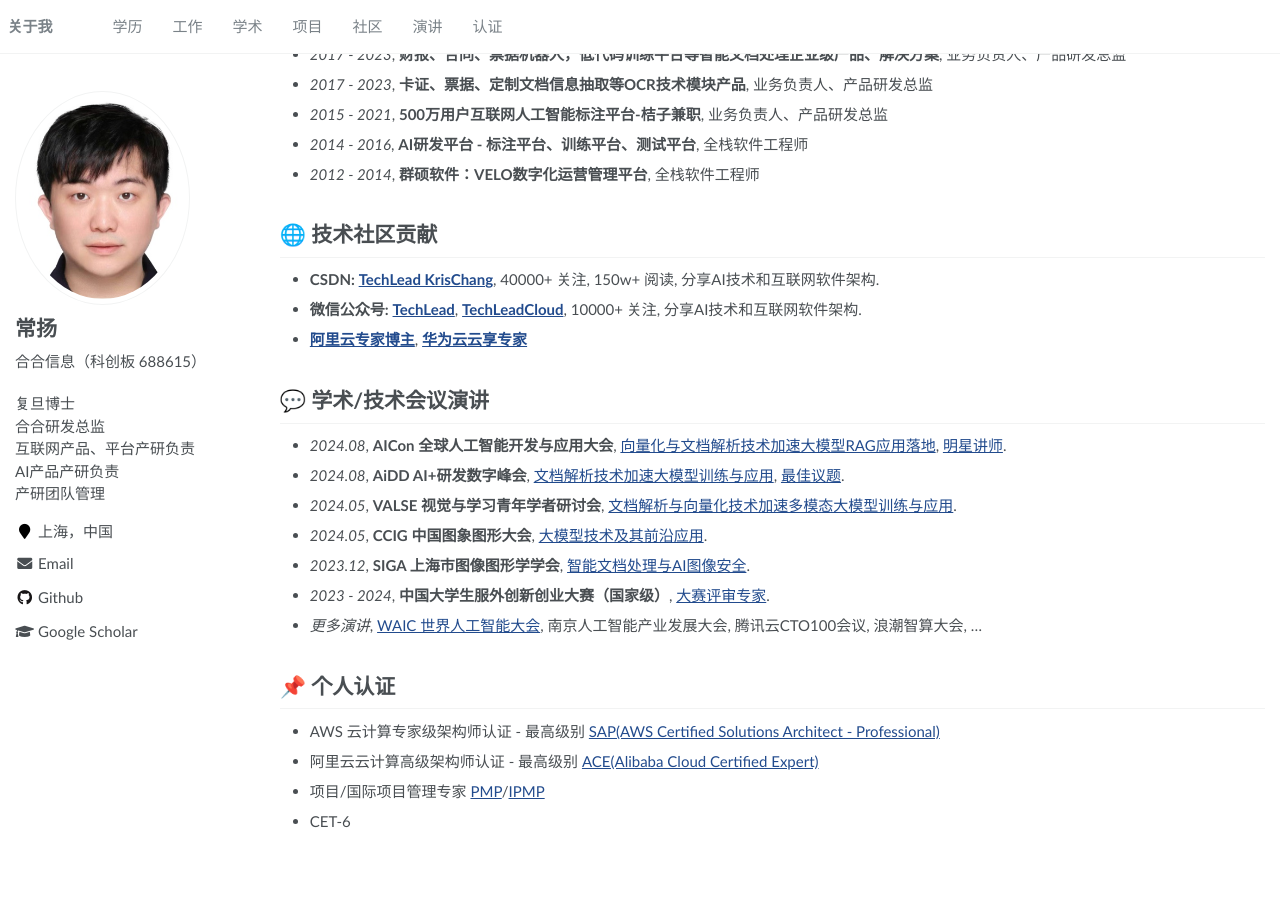
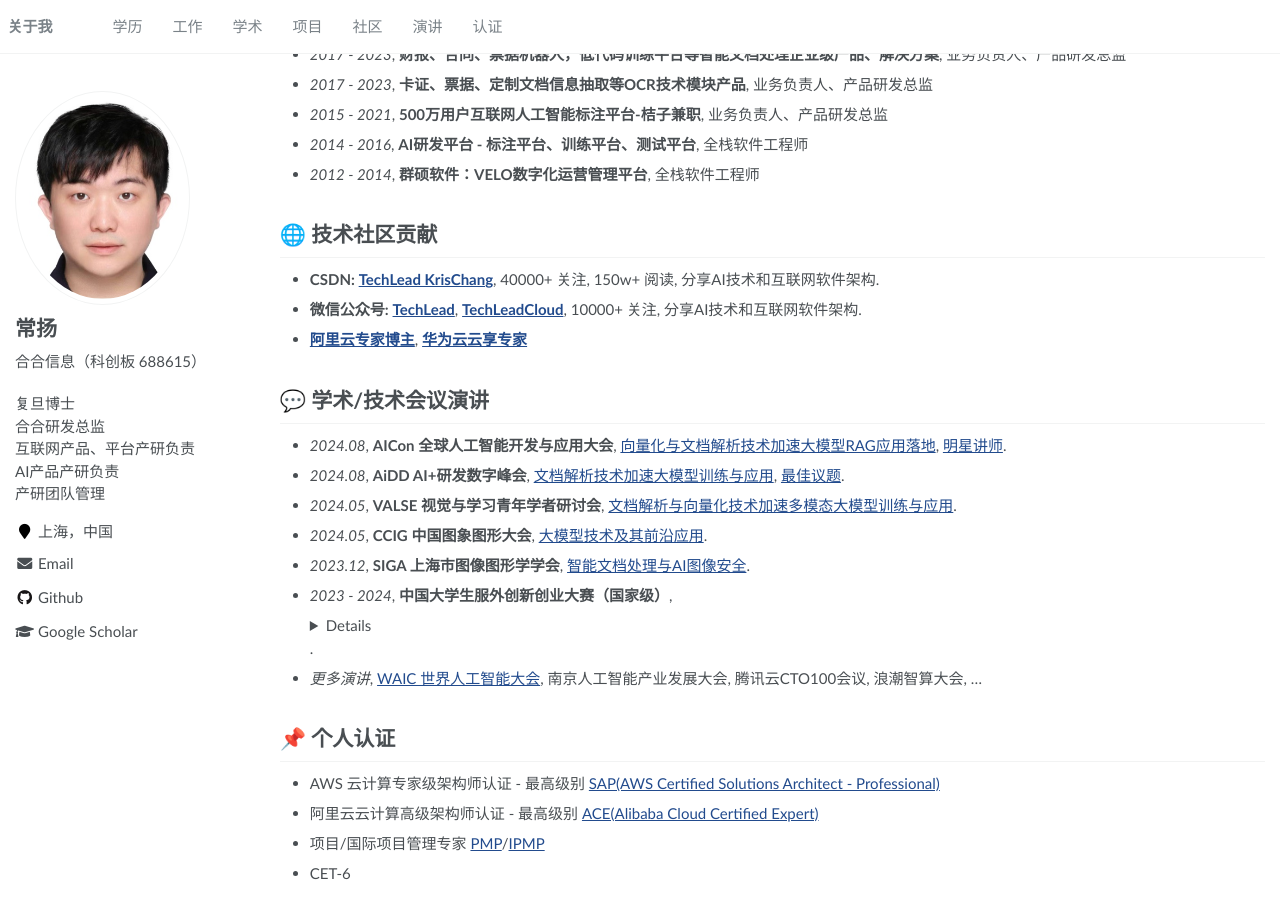
Before and after one commit to yangchangcy/yangchangcy.github.io, a Jekyll site: the page built from _pages/about.md, in a window 1280 px wide and 900 px high, scrolled down 831 px. Built offline with Jekyll 4.4.1, drawn with Linux system fonts in a browser that asks for light colours; before the commit the page ends 1678 px from its top, so only the background shows below that.

Commit message:
Update about.md

```diff
--- a/_pages/about.md
+++ b/_pages/about.md
@@ -94,7 +94,7 @@
 
 - *2023.12*, **SIGA 上海市图像图形学学会**, [智能文档处理与AI图像安全](http://www.siga.org.cn/xhhd/2023hj.html).
 
-- *2023 - 2024*, **中国大学生服外创新创业大赛（国家级）**, [大赛评审专家](http://image.openwrite.cn/31614_E8E6A92F05A64383A3EA36D81B0D324D).
+- *2023 - 2024*, **中国大学生服外创新创业大赛（国家级）**, <details><summary>大赛评审专家</summary><img src="http://image.openwrite.cn/31614_E8E6A92F05A64383A3EA36D81B0D324D" alt="大赛评审专家" style="max-width: 100%;"></details>.
 
 - *更多演讲*, [WAIC 世界人工智能大会](https://m.yicai.com/news/101104344.html), 南京人工智能产业发展大会, 腾讯云CTO100会议, 浪潮智算大会, ...
 
```
